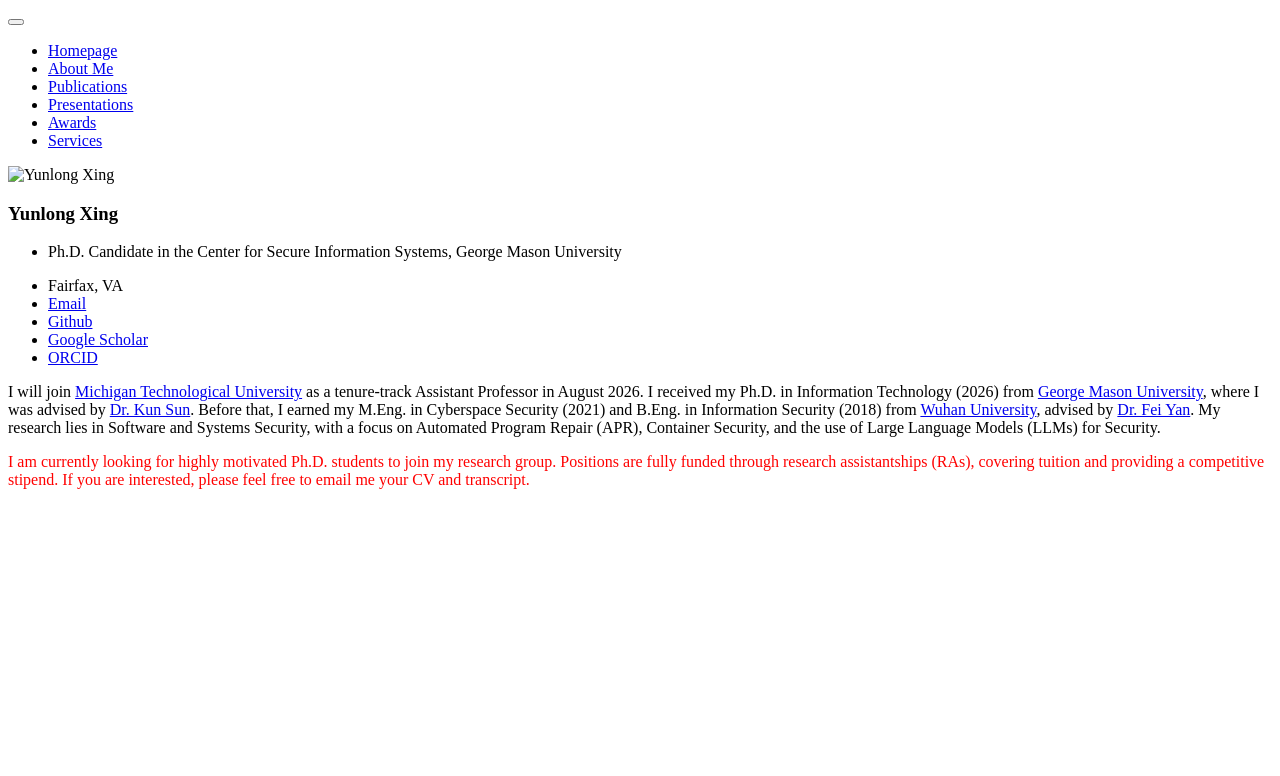
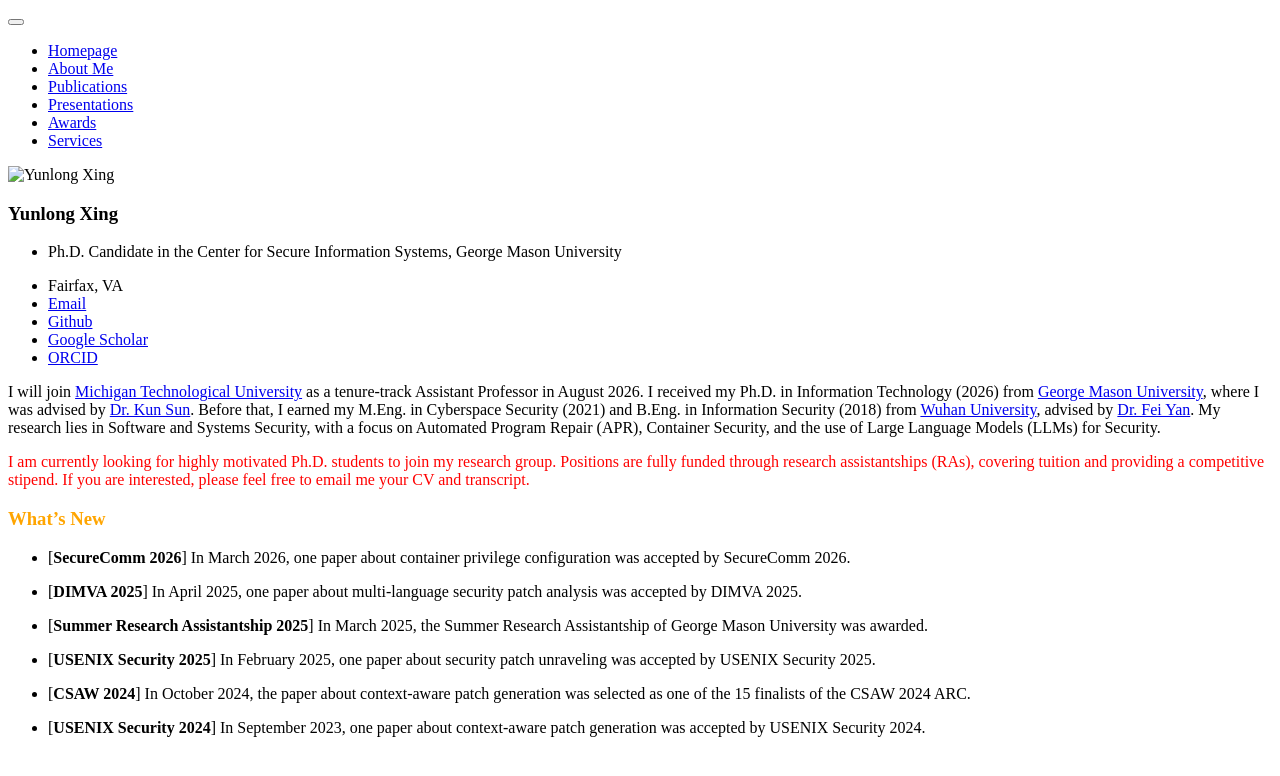
Before and after one commit to YunlongXing/yunlongxing.github.io, a Jekyll site: the page built from _pages/includes/intro.md, in a window 1280 px wide. Shown: the top 776 px of the page. Built offline with Jekyll 4.4.1, drawn with Linux system fonts in a browser that asks for light colours; our own code applies the rules of GitHub Pages for plain Markdown files.

Commit message:
Update intro.md

```diff
--- a/_pages/includes/intro.md
+++ b/_pages/includes/intro.md
@@ -7,3 +7,16 @@ I will join [Michigan Technological University][Michigan Technological Universit
 [Dr. Kun Sun]: https://csis.gmu.edu/ksun/
 [Dr. Fei Yan]: https://cse.whu.edu.cn/info/3301/37361.htm
 [Wuhan University]: https://en.whu.edu.cn/
+
+# <span style="color:orange">What's New</span>
+- [**SecureComm 2026**] In March 2026, one paper about container privilege configuration was accepted by SecureComm 2026.
+
+- [**DIMVA 2025**] In April 2025, one paper about multi-language security patch analysis was accepted by DIMVA 2025.
+
+- [**Summer Research Assistantship 2025**] In March 2025, the Summer Research Assistantship of George Mason University was awarded.
+
+- [**USENIX Security 2025**] In February 2025, one paper about security patch unraveling was accepted by USENIX Security 2025.
+
+- [**CSAW 2024**] In October 2024, the paper about context-aware patch generation was selected as one of the 15 finalists of the CSAW 2024 ARC.
+
+- [**USENIX Security 2024**] In September 2023, one paper about context-aware patch generation was accepted by USENIX Security 2024.
```
